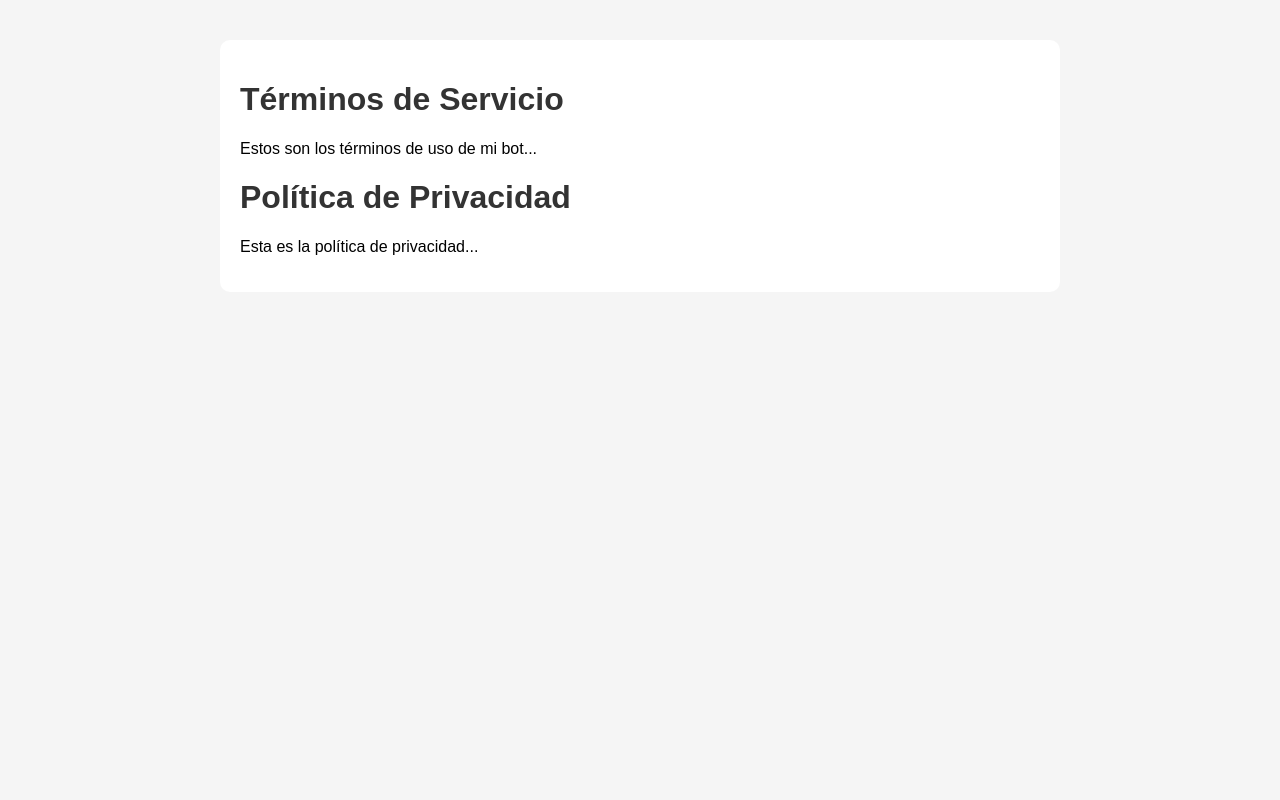
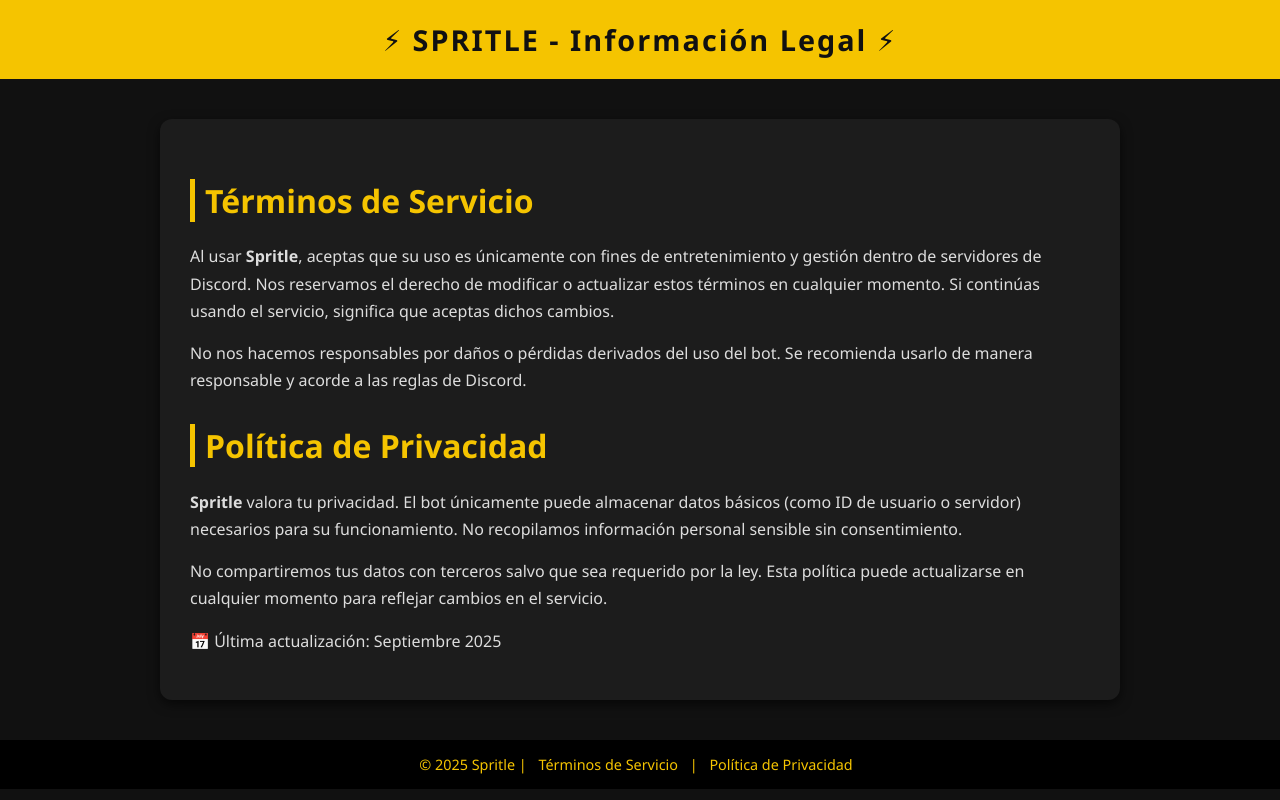
Before and after one commit to famedOSCAR/Spritle-web, a plain HTML site: page index.html in a window 1280 px wide. Drawn offline with Linux system fonts and the light colour scheme.

Commit message:
Agregué index.html con diseño inicial

```diff
--- a/index.html
+++ b/index.html
@@ -3,20 +3,98 @@
 <head>
     <meta charset="UTF-8">
     <meta name="viewport" content="width=device-width, initial-scale=1.0">
-    <title>Términos y Privacidad</title>
+    <title>Spritle - Términos y Privacidad</title>
     <style>
-        body { font-family: Arial, sans-serif; margin: 40px; background: #f5f5f5; }
-        .container { max-width: 800px; margin: auto; background: white; padding: 20px; border-radius: 10px; }
-        h1 { color: #333; }
+        body {
+            font-family: 'Segoe UI', Tahoma, Geneva, Verdana, sans-serif;
+            margin: 0;
+            padding: 0;
+            background: #111; /* Fondo oscuro */
+            color: #f5f5f5;
+        }
+        header {
+            background: #f5c400; /* Amarillo principal */
+            color: #111;
+            padding: 20px 40px;
+            text-align: center;
+            font-size: 1.8em;
+            font-weight: bold;
+            letter-spacing: 2px;
+        }
+        .container {
+            max-width: 900px;
+            margin: 40px auto;
+            background: #1c1c1c; /* Caja gris oscuro */
+            padding: 30px;
+            border-radius: 12px;
+            box-shadow: 0 4px 12px rgba(0,0,0,0.6);
+        }
+        h1 {
+            color: #f5c400;
+            border-left: 5px solid #f5c400;
+            padding-left: 10px;
+            margin-top: 30px;
+        }
+        p {
+            line-height: 1.7;
+            margin: 15px 0;
+            color: #ddd;
+        }
+        footer {
+            text-align: center;
+            padding: 15px;
+            background: #000;
+            color: #f5c400;
+            margin-top: 40px;
+            font-size: 0.9em;
+        }
+        footer a {
+            color: #f5c400;
+            text-decoration: none;
+            margin: 0 8px;
+        }
+        footer a:hover {
+            text-decoration: underline;
+        }
     </style>
 </head>
 <body>
+    <header>
+        ⚡ SPRITLE - Información Legal ⚡
+    </header>
+
     <div class="container">
         <h1>Términos de Servicio</h1>
-        <p>Estos son los términos de uso de mi bot...</p>
+        <p>
+            Al usar <b>Spritle</b>, aceptas que su uso es únicamente con fines de entretenimiento
+            y gestión dentro de servidores de Discord.
+            Nos reservamos el derecho de modificar o actualizar estos términos en cualquier momento.
+            Si continúas usando el servicio, significa que aceptas dichos cambios.
+        </p>
+        <p>
+            No nos hacemos responsables por daños o pérdidas derivados del uso del bot.
+            Se recomienda usarlo de manera responsable y acorde a las reglas de Discord.
+        </p>
 
         <h1>Política de Privacidad</h1>
-        <p>Esta es la política de privacidad...</p>
+        <p>
+            <b>Spritle</b> valora tu privacidad. El bot únicamente puede almacenar datos básicos
+            (como ID de usuario o servidor) necesarios para su funcionamiento.
+            No recopilamos información personal sensible sin consentimiento.
+        </p>
+        <p>
+            No compartiremos tus datos con terceros salvo que sea requerido por la ley.
+            Esta política puede actualizarse en cualquier momento para reflejar cambios en el servicio.
+        </p>
+        <p>
+            📅 Última actualización: Septiembre 2025
+        </p>
     </div>
+
+    <footer>
+        © 2025 Spritle |
+        <a href="#">Términos de Servicio</a> |
+        <a href="#">Política de Privacidad</a>
+    </footer>
 </body>
 </html>
```
